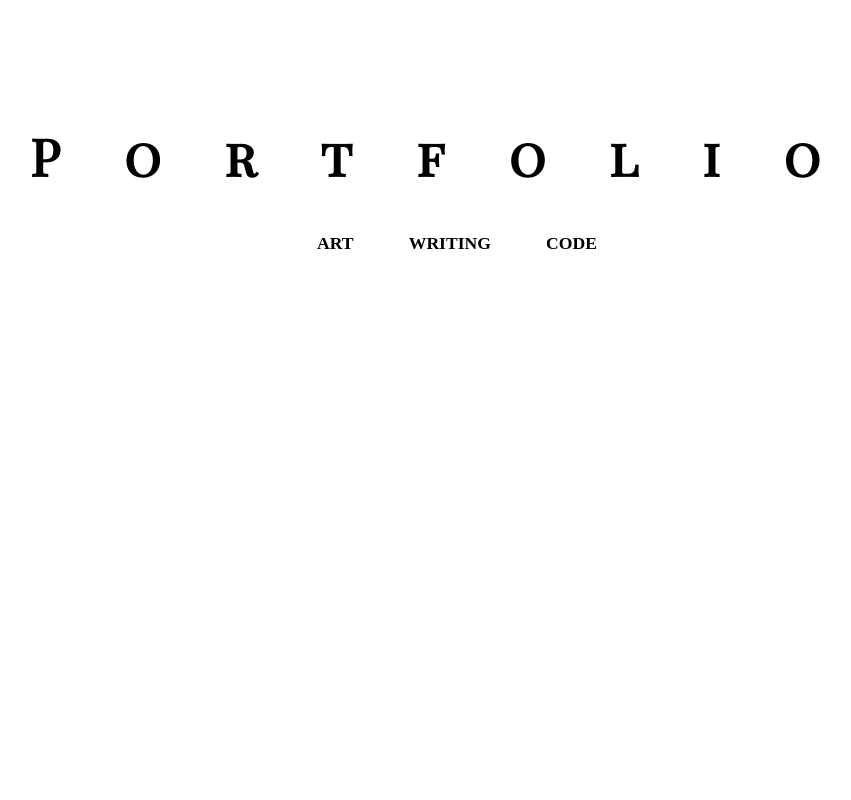
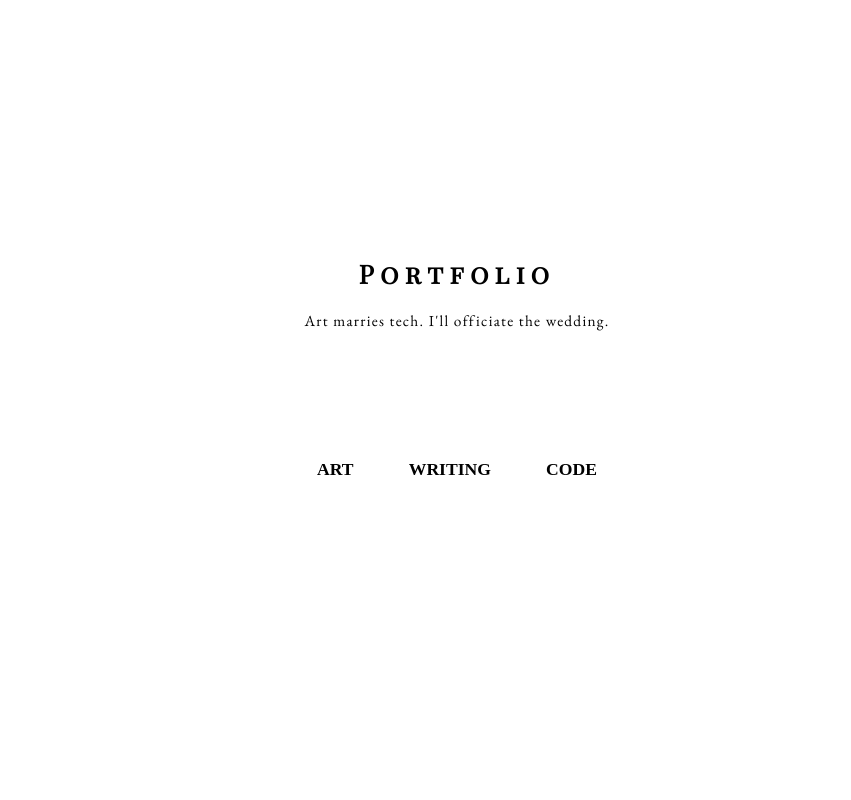
Before and after one commit to cyborg48/portfolio, a plain HTML site: page index.html in a window 1280 px wide. Shown: the top 800 px of the page, without its empty margins (183-1034 px from the left). Drawn offline with nearby package versions, Linux system fonts and the light colour scheme; no server answers.

Commit message:
updated format + ig link

```diff
--- a/index.html
+++ b/index.html
@@ -10,9 +10,10 @@
   <body id = "body" onload="load()">
 
     <section>
-    <a name = "header">
+    <a name = "header" id = "header">
+
     <h1 onClick = "load()">Portfolio</h1>
-
+    <h4>Art marries tech. I'll officiate the wedding.</h4>
 
     <center>
     <h2 onClick = "show('art')">ART</h2>
@@ -22,15 +23,18 @@
 
     </section>
 
+
+
     <section id = "gallery">
     </section>
 
     <section>
     <center>
     <div id = "socials">
-	    <a href = "https://www.instagram.com/polymathick" target="_blank"><img id = "ig" src = "ig_logo.png" class = "link"></img></a>
+	    <a href = "https://www.instagram.com/guillotinedqueen" target="_blank"><img id = "ig" src = "ig_logo.png" class = "link"></img></a>
 	    <a href = "http://www.stemininity.blogspot.com" target="_blank"><img id = "bl" src = "blogger_logo.png" class = "link"></img></a>
 	    <a href = "https://www.github.com/cyborg48" target="_blank"><img id = "gh" src = "github_logo.png" class = "link"></img></a>
+
     </div>
     </center>
     </section>
--- a/style.css
+++ b/style.css
@@ -6,8 +6,9 @@ h1 {
   color: black;
   text-align: center;
   font-family: 'Playfair Display SC', serif;
-  font-size: 4vw;
-  letter-spacing:5vw;
+  font-size: 2vw;
+  letter-spacing:0.5vw;
+  margin-top:15vw;
 }
 
 #gallery{
@@ -18,10 +19,20 @@ h1:hover{
   color:darkturquoise;
 }
 
+h4 {
+  color: black;
+  text-align: center;
+  font-family: 'EB Garamond', serif;
+  font-size: 1.2vw;
+  letter-spacing:0.1vw;
+  margin-bottom:10vw;
+  font-weight:normal;
+}
+
 section{
   align-content:center;
   align-items:center;
-  margin-top:5em;
+  margin-top:5vw;
 }
 
 h2 {
@@ -216,5 +227,5 @@ p {
 }
 
 #socials{
-	margin-top: 3vw;
+	margin-top: 8vw;
 }
```
